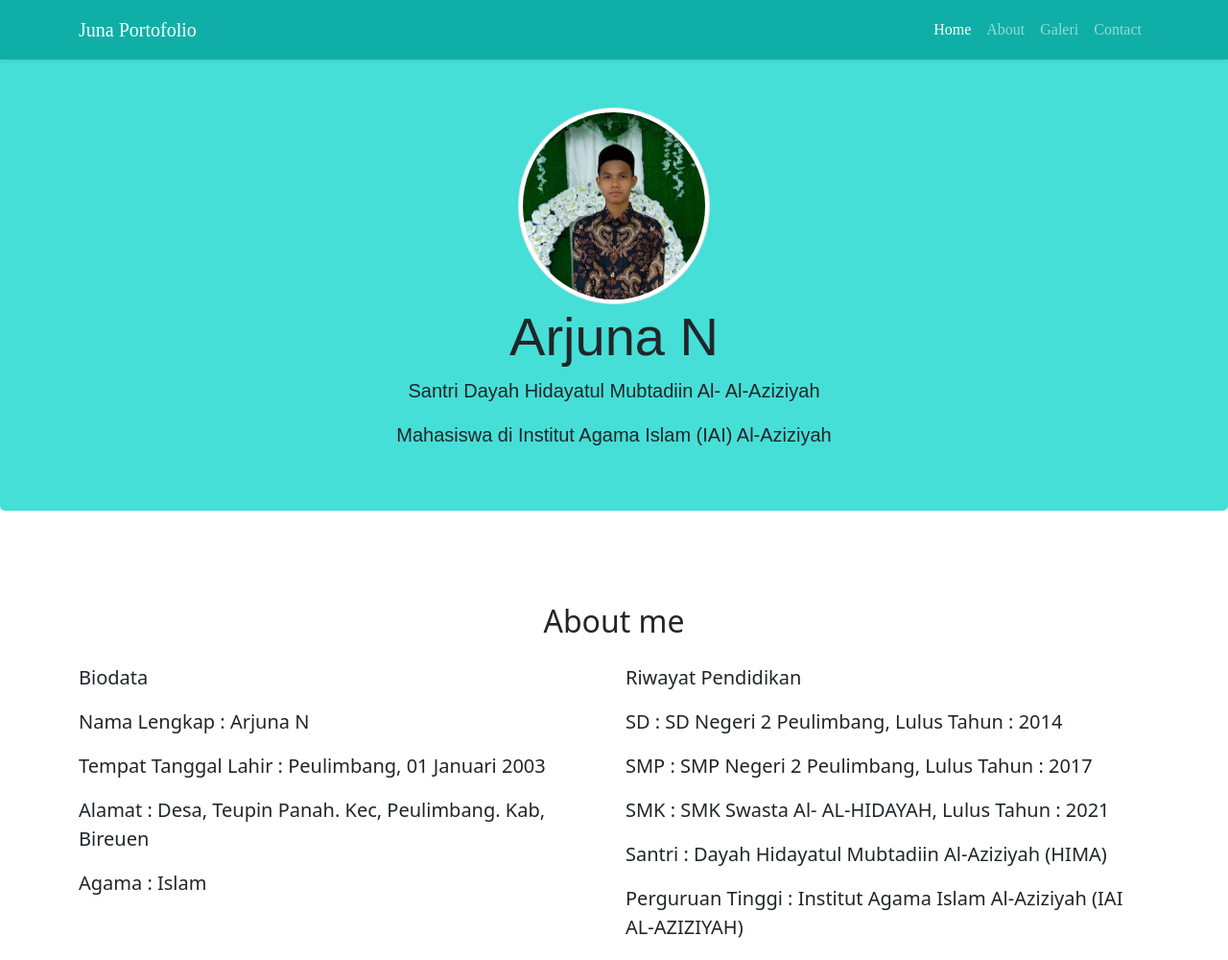
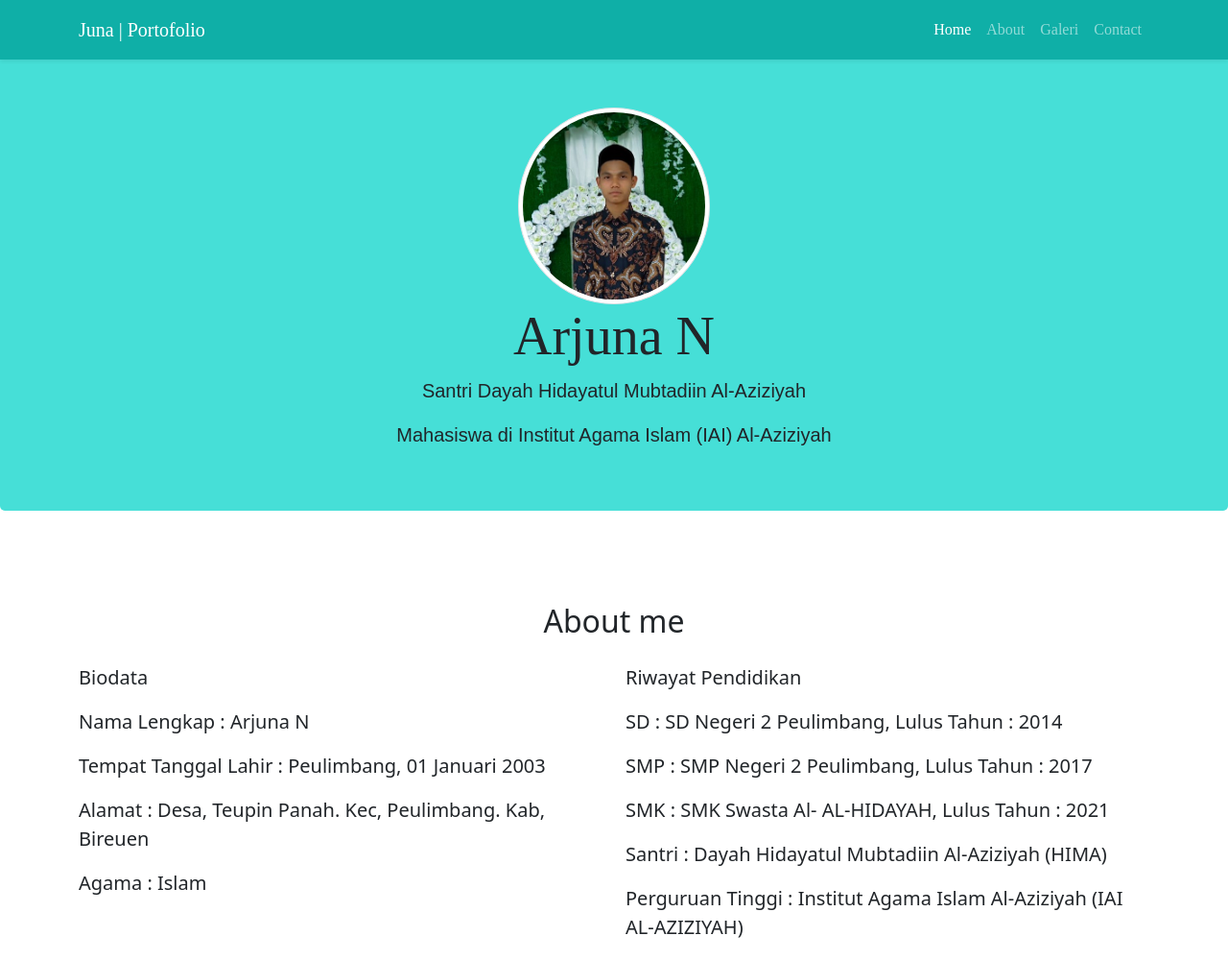
Before and after one commit to junaquotes/jun.github.io, a plain HTML site: page index.html in a window 1280 px wide. Shown: the top 1000 px of the page at 96% size. Drawn offline with nearby package versions, Linux system fonts and the light colour scheme.

Commit message:
perumahan nama kampus

```diff
--- a/index.html
+++ b/index.html
@@ -3,7 +3,7 @@
   <head>
     <!-- Required meta tags -->
     <meta charset="utf-8" />
-    <meta name="viewport" content="width=device-width, initial-scale=1" />
+    <meta name="Arjuna" content="poertofolio"/>
 
     <!-- Bootstrap CSS -->
     <link href="https://cdn.jsdelivr.net/npm/bootstrap@5.1.3/dist/css/bootstrap.min.css" rel="stylesheet" integrity="sha384-1BmE4kWBq78iYhFldvKuhfTAU6auU8tT94WrHftjDbrCEXSU1oBoqyl2QvZ6jIW3" crossorigin="anonymous" />
@@ -14,16 +14,21 @@
 
     <!-- MY CSS -->
     <link rel="stylesheet" href="style.css" />
+
+    <Style>
+      .jumbotron h1 {font-family: 'Times New Roman', Times, serif;
+      }
+    </Style>
     <!-- AKHIR CSS -->
 
     <title>Juna Portofolio</title>
   </head>
-</html>
+
   <body id="Home">
     <!-- NAVBAR -->
     <nav class="navbar navbar-expand-lg navbar-dark shadow-sm fixed-top" style="background-color: rgb(15, 175, 167)">
     <div class="container">
-      <h2><a class="navbar-brand" href="#" style="font-family: Anja Eliane">Juna Portofolio</a></h2>
+      <h2><a class="navbar-brand" href="#" style="font-family: Anja Eliane">Juna | Portofolio</a></h2>
       <button class="navbar-toggler" type="button" data-bs-toggle="collapse" data-bs-target="#navbarNav" aria-controls="navbarNav" aria-expanded="false" aria-label="Toggle navigation">
         <span class="navbar-toggler-icon"></span>
       </button>
@@ -51,7 +56,7 @@
   <section class="jumbotron text-center">
     <img src="img/jordi.jpg" alt="Arjuna" width="200" class="rounded-circle img-thumbnail" />
     <h1 class="display-4">Arjuna N</h1>
-    <p class="lead fs-5">Santri Dayah Hidayatul Mubtadiin Al- Al-Aziziyah</p>
+    <p class="lead fs-5">Santri Dayah Hidayatul Mubtadiin Al-Aziziyah</p>
     <p class="lead fs-5">Mahasiswa di Institut Agama Islam (IAI) Al-Aziziyah</p>
   </section>
   <!-- AKHIR JUMBOTRON -->
@@ -151,6 +156,7 @@
           </div>
     </section>
     <!-- AKHIR GALERI -->
+
     <!-- CONTACT -->
     <section id="Contact">
       <div class="container">
```
Also changed, not shown: Untitled-1.html (added, +10 -0 lines). Lines whose indentation alone changed are shown as unchanged.
